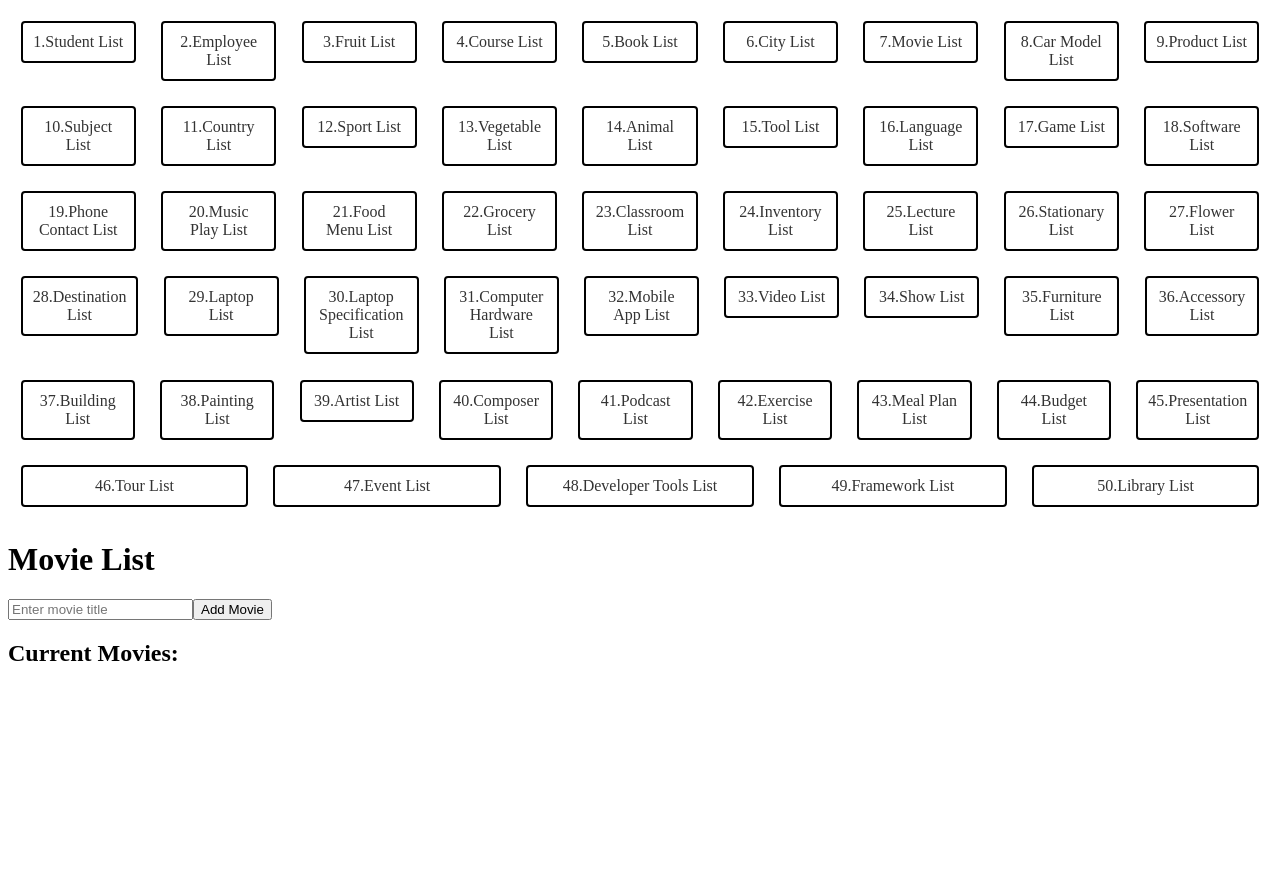
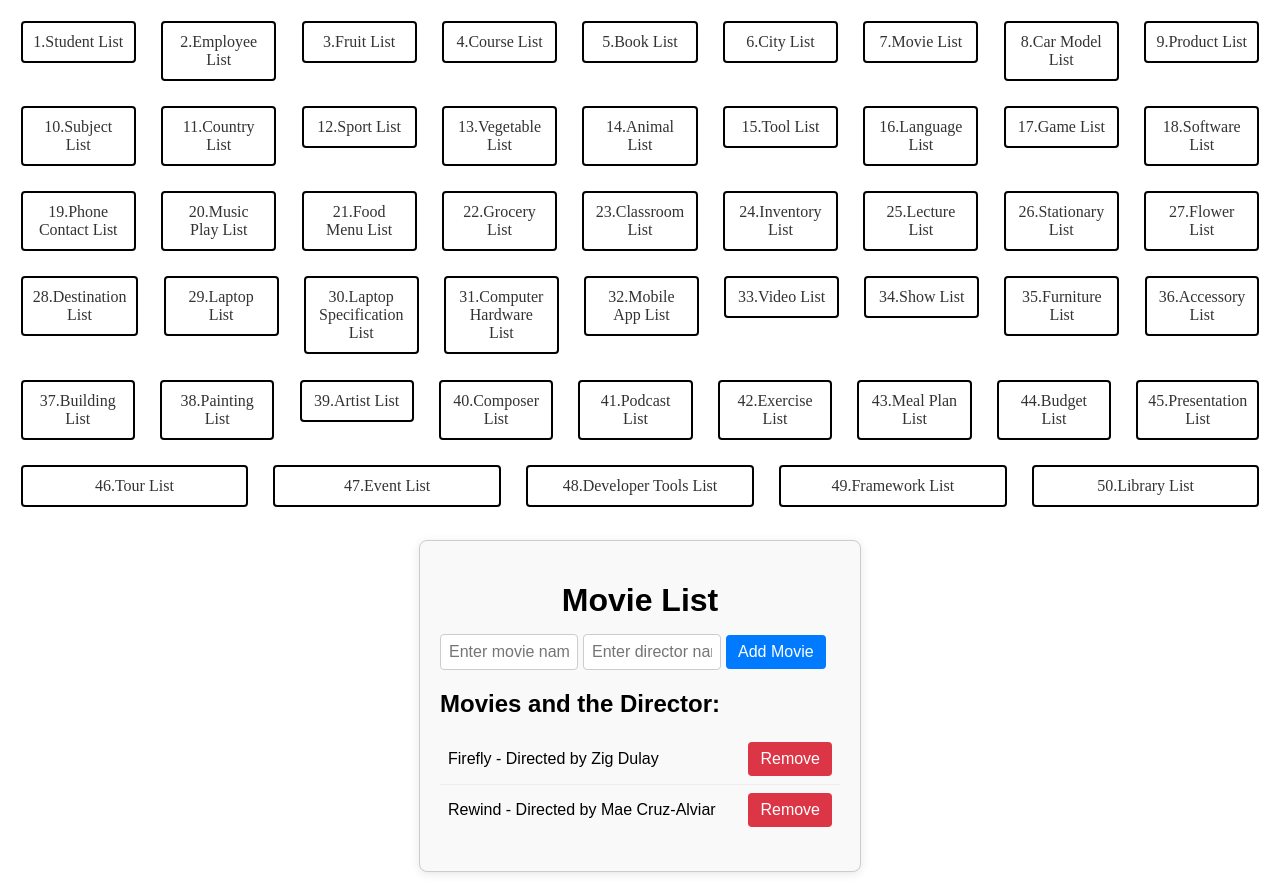
Before and after one commit to Xavierbaliw/Activity15-Angular-with-TypeScript-and-Data-Structures, an Angular app: page /movielist in a window 1280 px wide. Before the commit the page ends 800 px from the top, so only its background shows below. Built offline with nearby package versions, Linux system fonts and the light colour scheme.

Commit message:
add movies servies

```diff
--- a/src/app/component/movielist/movielist.component.css
+++ b/src/app/component/movielist/movielist.component.css
@@ -0,0 +1,69 @@
+.movie-list {
+  max-width: 400px;
+  margin: 20px auto;
+  padding: 20px;
+  border: 1px solid #ccc;
+  border-radius: 8px;
+  background-color: #f9f9f9;
+  box-shadow: 0 2px 10px rgba(0, 0, 0, 0.1);
+  font-family: Arial, sans-serif;
+}
+
+.movie-list h1 {
+  font-size: 2em;
+  margin-bottom: 15px;
+  text-align: center;
+}
+
+.movie-list input {
+  width: calc(50% - 80px);
+  padding: 8px;
+  border: 1px solid #ccc;
+  border-radius: 4px;
+  font-size: 1em;
+  margin-right: 5px;
+}
+
+.movie-list button {
+  padding: 8px 12px;
+  background-color: #007bff;
+  color: white;
+  border: none;
+  border-radius: 4px;
+  cursor: pointer;
+  font-size: 1em;
+}
+
+.movie-list button:hover {
+  background-color: #0056b3;
+}
+
+.movie-list h2 {
+  font-size: 1.5em;
+  margin: 20px 0 10px;
+}
+
+.movie-list ul {
+  list-style: none;
+  padding: 0;
+}
+
+.movie-list li {
+  display: flex;
+  justify-content: space-between;
+  align-items: center;
+  padding: 8px;
+  border-bottom: 1px solid #eee;
+}
+
+.movie-list li:last-child {
+  border-bottom: none;
+}
+
+.movie-list li button {
+  background-color: #dc3545;
+}
+
+.movie-list li button:hover {
+  background-color: #c82333;
+}
--- a/src/app/component/movielist/movielist.component.html
+++ b/src/app/component/movielist/movielist.component.html
@@ -1,13 +1,15 @@
 <div class="movie-list">
   <h1>Movie List</h1>
+  <div class="add-movie">
+    <input [(ngModel)]="newMovie.name" placeholder="Enter movie name" />
+  <input [(ngModel)]="newMovie.director" placeholder="Enter director name" />
+  <button (click)="addMovie()">Add Movie</button>
+  </div>
 
-  <input type="text" [(ngModel)]="newMovie" placeholder="Enter movie title" />
-  <button (click)="addMovie()">Add Movie</button>
-
-  <h2>Current Movies:</h2>
+  <h2>Movies and the Director:</h2>
   <ul>
-    <li *ngFor="let item of movies; let i = index">
-      {{ item }}
+    <li *ngFor="let movie of getMovies(); let i = index">
+      {{ movie.name }} - Directed by {{ movie.director}}
       <button (click)="removeItem(i)">Remove</button>
     </li>
   </ul>
--- a/src/app/component/movielist/movielist.component.ts
+++ b/src/app/component/movielist/movielist.component.ts
@@ -1,4 +1,5 @@
 import { Component } from '@angular/core';
+import {MovieListService} from "../../services/movie-list.service";
 
 @Component({
   selector: 'app-movielist',
@@ -6,23 +7,22 @@ import { Component } from '@angular/core';
   styleUrl: './movielist.component.css'
 })
 export class MovielistComponent {
+  newMovie: { name: string; director: string } = { name: '', director: '' };
 
-  movies: string[] = [];
-
-  newMovie: string = '';
-
+  constructor(private movieListService: MovieListService) {}
 
   addMovie() {
-    if(this.newMovie.trim() !== '') {
-      this.movies.push(this.newMovie.trim());
-      this.newMovie = '';
+    if (this.newMovie.name.trim() && this.newMovie.director.trim()) {
+      this.movieListService.addMovie(this.newMovie);
+      this.newMovie = { name: '', director: '' };
     }
   }
 
-  getMovies(): string[] {
-    return this.movies;
+  getMovies(): { name: string; director: string }[] {
+    return this.movieListService.getMovies();
   }
+
   removeItem(index: number) {
-    this.movies.splice(index, 1);
+    this.movieListService.removeMovie(index);
   }
 }
--- /dev/null
+++ b/src/app/services/movie-list.service.ts
@@ -0,0 +1,25 @@
+import { Injectable } from '@angular/core';
+
+@Injectable({
+  providedIn: 'root'
+})
+export class MovieListService {
+  private movies: { name: string; director: string }[] = [
+    { name: 'Firefly', director: 'Zig Dulay' },
+    { name: 'Rewind', director: 'Mae Cruz-Alviar' },
+  ];
+
+  addMovie(movie: { name: string; director: string }) {
+    this.movies.push(movie);
+  }
+
+  getMovies(): { name: string; director: string }[] {
+    return this.movies;
+  }
+
+  removeMovie(index: number) {
+    if (index > -1) {
+      this.movies.splice(index, 1);
+    }
+  }
+}
```
Also changed, not shown: 1 other file (tests, documents, lock files or other folders).
